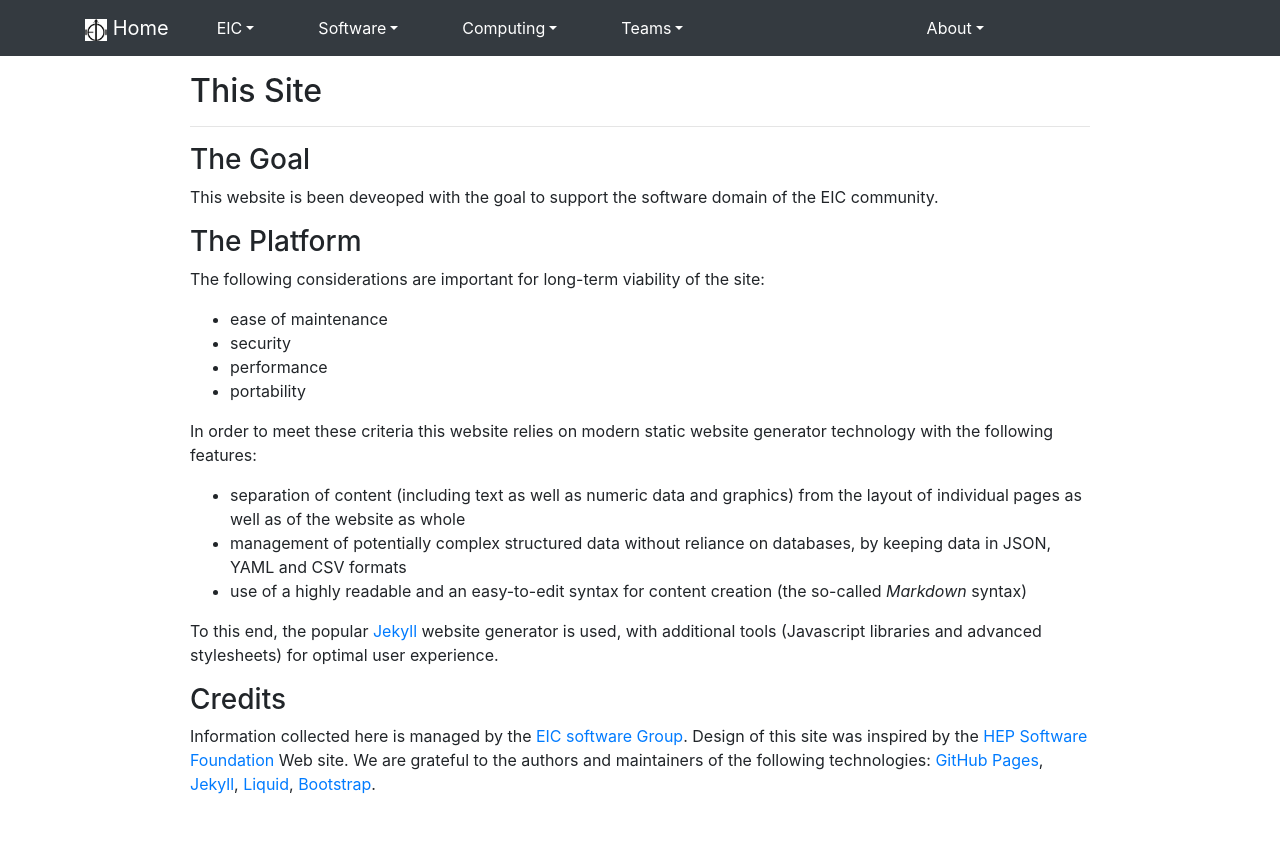
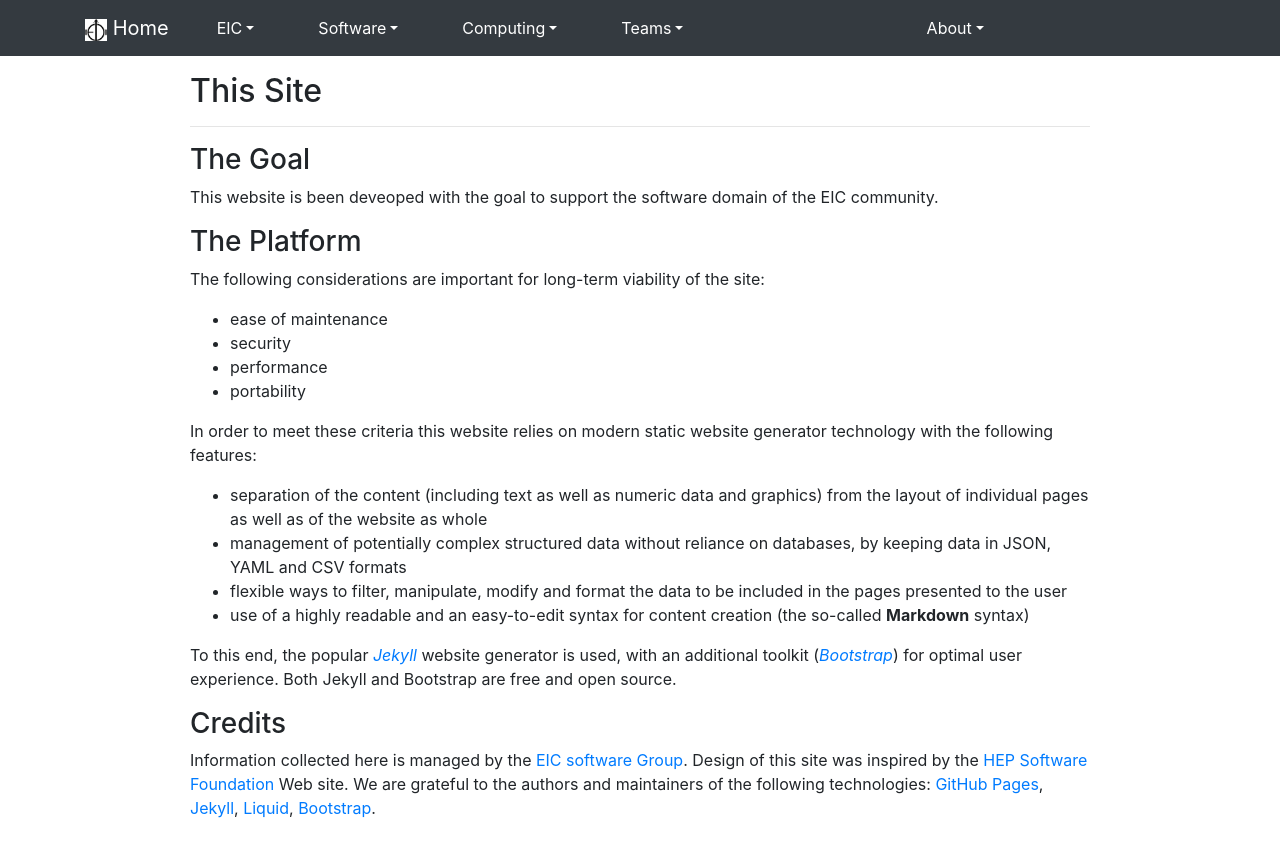
Before and after one commit to kkauder/eic.github.io, a Jekyll site: the page built from _about/site.md, in a window 1280 px wide. Shown: the top 857 px of the page. Built offline with Jekyll 4.4.1, drawn with Linux system fonts in a browser that asks for light colours; nearby versions of some CDN libraries.

Commit message:
Added the phonebook link, improved the site description

```diff
--- a/_about/site.md
+++ b/_about/site.md
@@ -20,12 +20,14 @@ The following considerations are important for long-term viability of the site:
 
 In order to meet these criteria this website relies on modern static
 website generator technology with the following features:
-* separation of content (including text as well as numeric data and graphics) from the layout of individual pages as well as of the website as whole
+* separation of the content (including text as well as numeric data and graphics) from the layout of individual pages as well as of the website as whole
 * management of potentially complex structured data without reliance on databases, by keeping data in JSON, YAML and CSV formats
-* use of a highly readable and an easy-to-edit syntax for content creation (the so-called *Markdown* syntax)
+* flexible ways to filter, manipulate, modify and format the data to be included in the pages presented to the user
+* use of a highly readable and an easy-to-edit syntax for content creation (the so-called **Markdown** syntax)
 
-To this end, the popular <a href="http://jekyllrb.com/">Jekyll</a> website generator is used, with
-additional tools (Javascript libraries and advanced stylesheets) for optimal user experience.
+To this end, the popular <a href="http://jekyllrb.com/">*Jekyll*</a> website generator is used, with
+an additional toolkit (<a href="https://getbootstrap.com/" target="_blank">*Bootstrap*</a>) for optimal user experience.
+Both Jekyll and Bootstrap are free and open source.
 
 
 ### Credits
```
Also changed, not shown: _eic/eicug_phonebook.md (added, +8 -0 lines).
